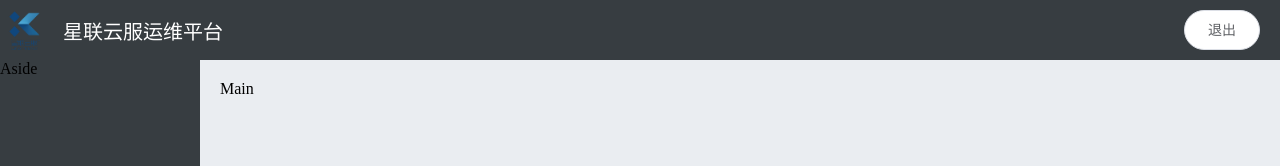
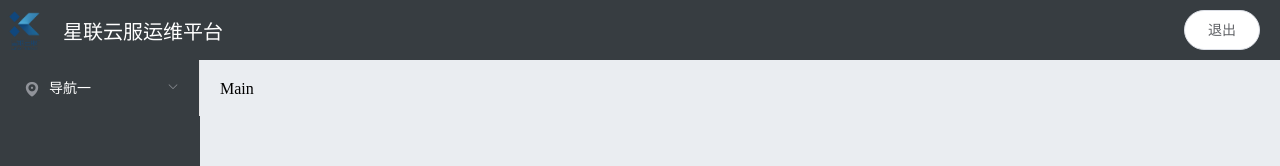
Before and after one commit to 877286291/linuxtrend-web-ui, a Vue app: page /home in a window 1280 px wide. Shown: the top 166 px of the page. Built offline with nearby package versions, Linux system fonts and the light colour scheme; sample sign-in values are in the browser's storage.

Commit message:
主页布局

```diff
--- a/src/components/Home.vue
+++ b/src/components/Home.vue
@@ -11,7 +11,22 @@
     <!-- 页面主体区域 -->
     <el-container>
       <!-- 侧边栏 -->
-      <el-aside width="200px">Aside</el-aside>
+      <el-aside width="200px">
+        <el-menu background-color="#373d41" text-color="#fff" active-text-color="#ff404b">
+          <el-submenu index="1">
+            <template slot="title">
+              <i class="el-icon-location"/>
+              <span>导航一</span>
+            </template>
+            <el-menu-item index="1-4-1">
+              <template slot="title">
+                <i class="el-icon-location"/>
+                <span>导航一</span>
+              </template>
+            </el-menu-item>
+          </el-submenu>
+        </el-menu>
+      </el-aside>
       <!-- 右侧内容区域 -->
       <el-main>Main</el-main>
     </el-container>
@@ -54,6 +69,7 @@
     display: flex;
     align-items: center;
   }
+
   .el-header span {
     margin-left: 15px;
   }
```
